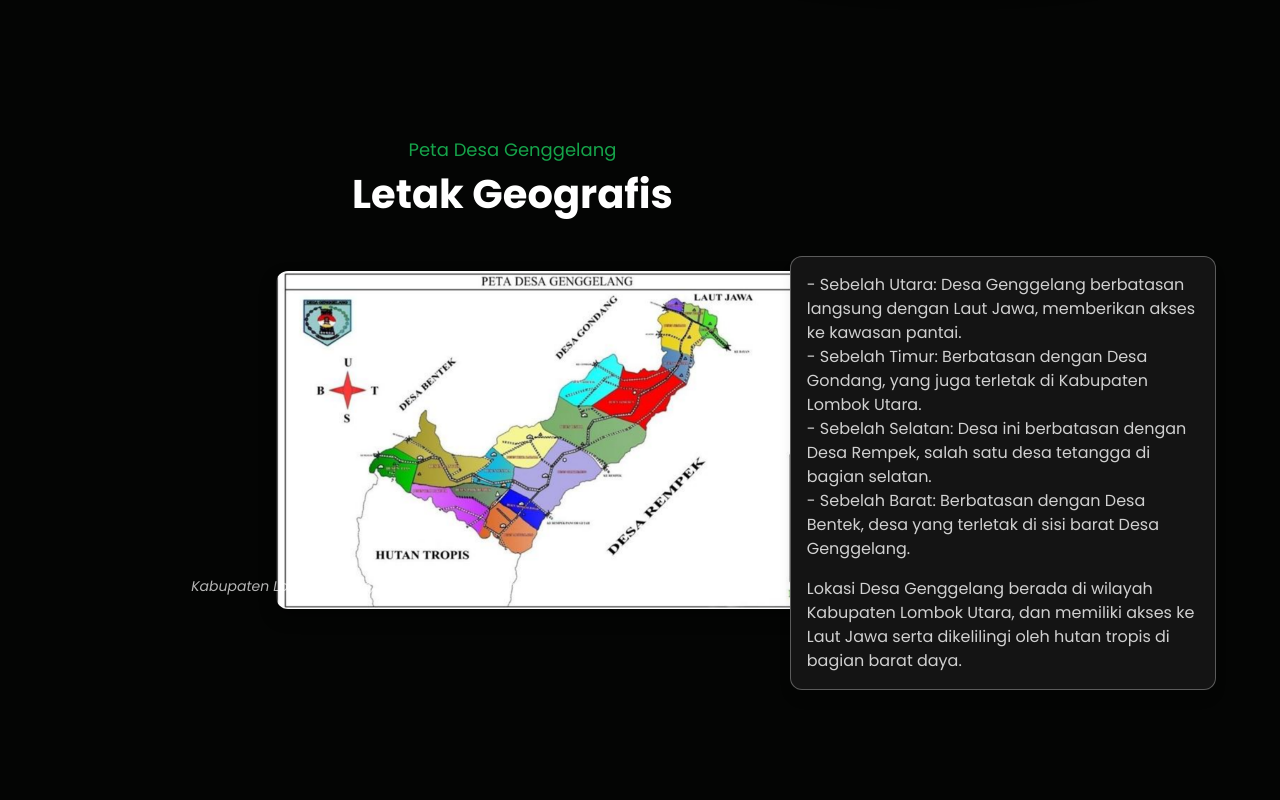
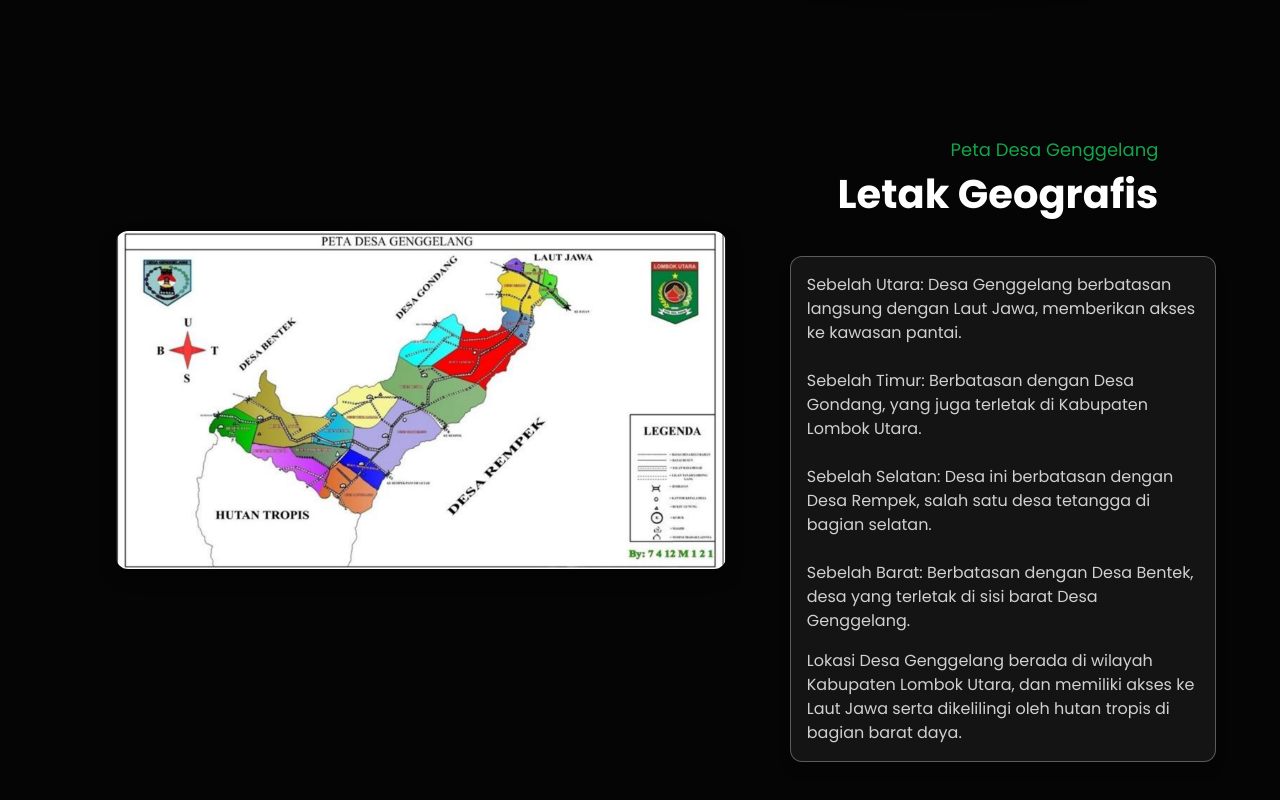
Before and after one commit to bangchand/playit-competition, a React (Vite) app: page / in a window 1280 px wide. Shown: the part 3300-4100 px from the top of the page. Built offline with nearby package versions, Linux system fonts and the light colour scheme; the HTML template or start-up script is replaced by a standard one.

Commit message:
fix geografis

```diff
--- a/src/Section/Geografis.tsx
+++ b/src/Section/Geografis.tsx
@@ -7,14 +7,14 @@ const Geografis: React.FC = () => {
     <section className="flex flex-col md:flex-row items-center justify-between  min-h-screen mx-8 relative">
       <div className="absolute inset-0 opacity-30 pointer-events-none"></div>
 
-      <div className="md:absolute 2xl:top-24 2xl:right-[5%] md:top-24 md:left-[25%] w-full md:w-auto text-center md:text-center 2xl:text-right mb-6 md:mb-0">
+      <div className="md:absolute lg:top-24 lg:right-[5%] md:top-24 md:left-[25%] w-full md:w-auto text-center md:text-center lg:text-right mb-6 md:mb-0">
         <p className="text-green-600 text-lg">Peta Desa Genggelang</p>
         <h1 className="text-white text-[2rem] md:text-[2.5rem] font-bold mb-2">
           Letak Geografis
         </h1>
       </div>
 
-      <div className="relative z-0 w-full 2xl:w-1/2 max-w-4xl mb-4 md:mb-0 md:absolute 2xl:absolute md:left-[10%] md:top-[20%] 2xl:left-[10%] 2xl:top-[15%]">
+      <div className="relative z-0 w-full lg:w-1/2 max-w-4xl mb-4 md:mb-0 md:absolute lg:absolute md:left-[10%] md:top-[20%] lg:left-[10%] lg:top-[15%]">
         <img
           src={letakGeografis}
           alt="Peta Desa Genggelang"
@@ -30,20 +30,23 @@ const Geografis: React.FC = () => {
         </PinContainer>
       </div>
 
-      <h1 className="absolute top-[13%] left-[10%] md:top-[66%] 2xl:left-[1%] 2xl:top-[66%] text-white/70 transition-all duration-300 hover:text-white italic pl-3 pt-2 text-[10px] md:text-sm mb-4">
+      <h1 className="absolute top-[13%] left-[10%] md:top-[66%] sm:hidden lg:left-[6%] lg:top-[66%] text-white/70 transition-all duration-300 hover:text-white italic pl-3 pt-2 text-[10px] md:text-sm mb-4">
         Kabupaten Lombok Utara, Nusa Tenggara Barat
       </h1>
 
 
       <div className="bg-[#141414] backdrop-blur-md p-4 text-white/80 rounded-xl shadow-lg md:border border-white/30 w-full md:w-auto md:max-w-md md:mb-0 md:absolute md:left-[63%] md:top-[27%]">
         <p className="text-sm md:text-base mb-4">
-          - Sebelah Utara: Desa Genggelang berbatasan langsung dengan Laut Jawa,
-          memberikan akses ke kawasan pantai. <br />
-          - Sebelah Timur: Berbatasan dengan
-          Desa Gondang, yang juga terletak di Kabupaten Lombok Utara. <br />
-          - Sebelah Selatan: Desa ini berbatasan dengan Desa Rempek, salah satu desa
-          tetangga di bagian selatan. <br />
-          - Sebelah Barat: Berbatasan dengan Desa
+          Sebelah Utara: Desa Genggelang berbatasan langsung dengan Laut Jawa,
+          memberikan akses ke kawasan pantai. <br /><br />
+
+          Sebelah Timur: Berbatasan dengan
+          Desa Gondang, yang juga terletak di Kabupaten Lombok Utara.  <br /><br />
+
+          Sebelah Selatan: Desa ini berbatasan dengan Desa Rempek, salah satu desa
+          tetangga di bagian selatan.  <br /><br />
+
+          Sebelah Barat: Berbatasan dengan Desa
           Bentek, desa yang terletak di sisi barat Desa Genggelang.
         </p>
         <p className="text-sm md:text-base">
```
